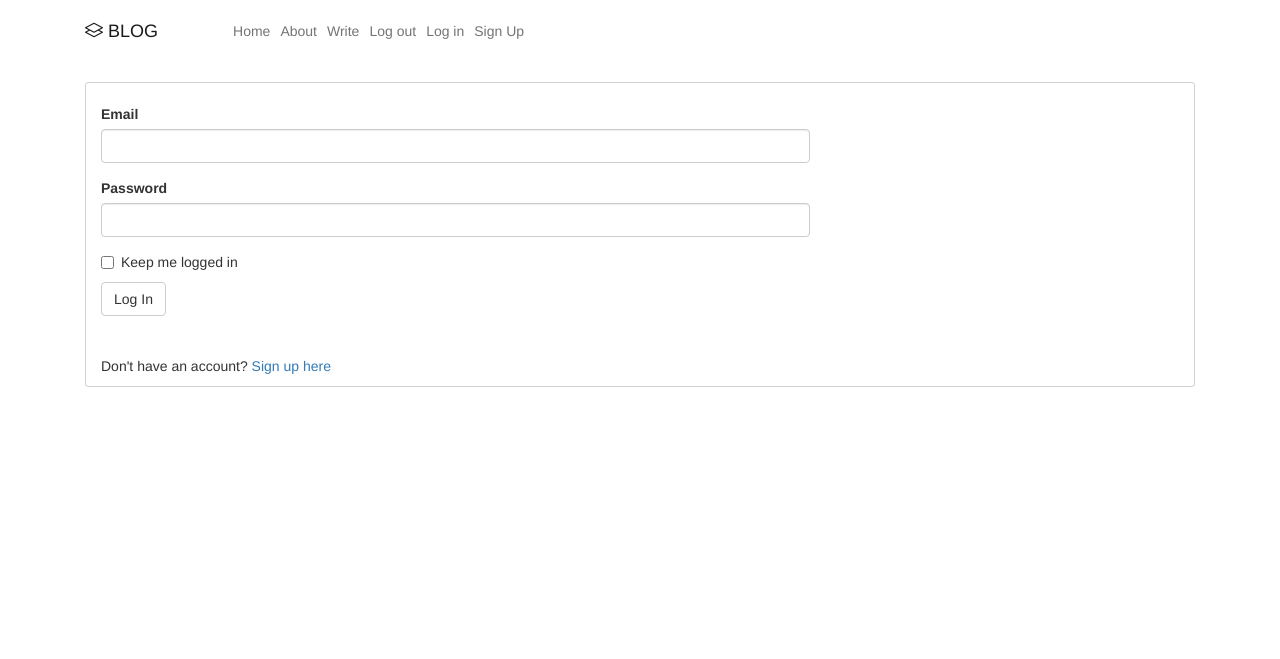
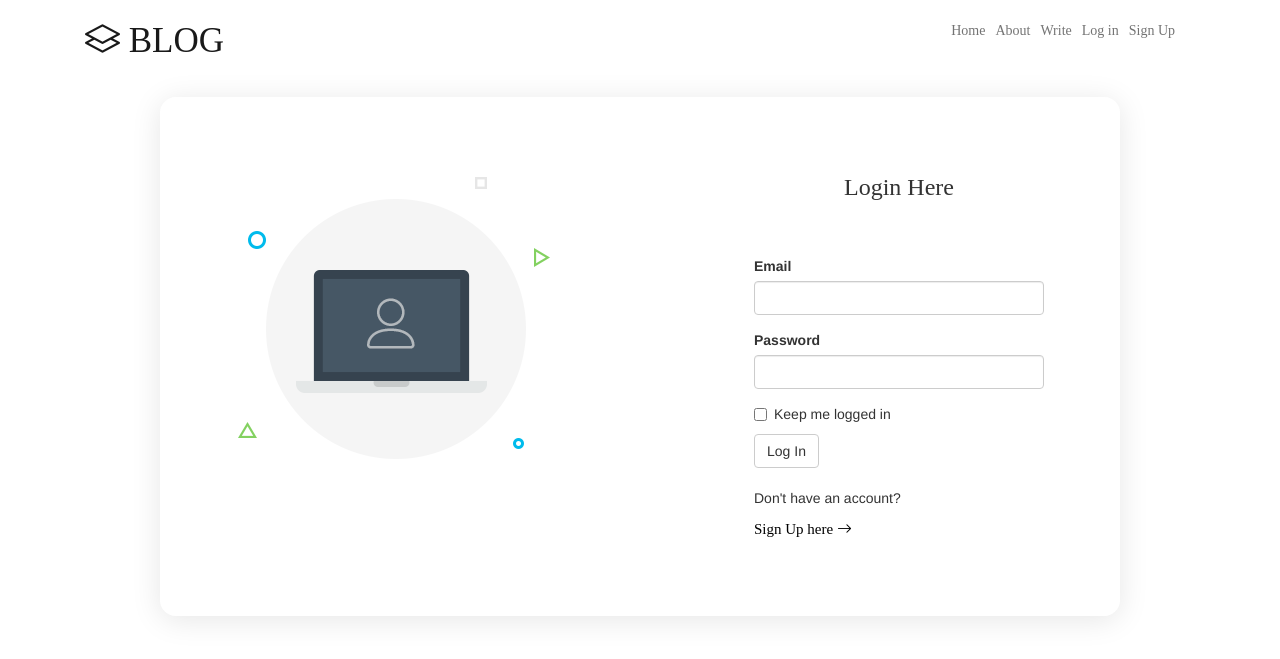
Before and after one commit to Morces/blog, a Flask app: page /authenticate/login in a window 1280 px wide. Shown: the top 659 px of the page. Run offline with Flask 2, Linux system fonts and the light colour scheme; some libraries are stand-ins or nearby versions.

Commit message:
fix:style-optimized login and signup page

```diff
--- a/app/auth/forms.py
+++ b/app/auth/forms.py
@@ -6,11 +6,11 @@ from app.models import User
 
 
 class RegisterForm(FlaskForm):
-    username = StringField('Username', validators=[InputRequired()])
-    email = StringField('Enter your email', validators=[InputRequired(), Email()])
-    password = PasswordField('password', validators=[InputRequired(), Length(min=8)])
-    confirm_password = PasswordField('Confirm password', validators=[InputRequired(), EqualTo('Confirm_password', message='Passwords do not match')])
-    submit = SubmitField('Register')
+    email = StringField('Your Email Address', validators=[InputRequired(),Email()])
+    username = StringField('Enter your username', validators=[InputRequired()])
+    password = PasswordField('Password', validators=[InputRequired(),Length(min=6),EqualTo('password_confirm', message='Passwords do not match')])
+    password_confirm  = PasswordField('Confirm Passwords',validators=[InputRequired()])
+    submit = SubmitField('Sign Up')
 
     def validate_username(self, username):
         user = User.query.filter_by(username=username.data).first()
--- a/app/auth/views.py
+++ b/app/auth/views.py
@@ -1,5 +1,5 @@
-from ..import db
-from flask_bcrypt import bcrypt
+from ..import db,bcrypt
+# from flask_bcrypt import bcrypt
 from flask import flash, redirect, render_template, request, url_for
 from flask_login import current_user, login_required, login_user, logout_user
 
@@ -33,11 +33,8 @@ def login():
     form = LoginForm()
     if form.validate_on_submit():
         user = User.query.filter_by(email=form.email.data).first()
-        if user and bcrypt.check_password_hash(user.password,form.password.data):
+        if user and bcrypt.check_password_hash(user.password_hush, form.password.data):
             login_user(user, remember=form.remember_me.data)
-            next = request.args.get('next')
-            if next is None or not next.startswith('/'):
-                next = url_for('main.index')
 
             return redirect(url_for('main.account'))
         flash ('Invalid username or Password!')
--- a/app/static/css/login.css
+++ b/app/static/css/login.css
@@ -0,0 +1,106 @@
+.limiter {
+    width: 90%;
+    margin: auto;
+}
+
+.container-login100 {
+    display: -webkit-box;
+    display: -webkit-flex;
+    display: -moz-box;
+    display: -ms-flexbox;
+    display: flex;
+    flex-wrap: wrap;
+    justify-content: center;
+    align-items: center;
+    padding: 15px;
+
+
+}
+
+.txt2 {
+    font-family: Poppins-Regular;
+    font-size: 15px;
+    line-height: 1.5;
+    color: #000000;
+}
+
+a {
+font-family: Poppins-Regular;
+font-size: 15px;
+line-height: 1.7;
+color: #666666;
+margin: 0px;
+transition: all 0.4s;
+-webkit-transition: all 0.4s;
+-o-transition: all 0.4s;
+-moz-transition: all 0.4s;
+}
+
+a:focus {
+	outline: none !important;
+}
+
+a:hover {
+	text-decoration: none;
+  color: #57b846;
+}
+.wrap-login100 {
+    width: 960px;
+    background: #fff;
+    border-radius: 10px;
+    background-color: rgba(255, 255, 255, 0.2);
+    border: 1px solid rgba(255, 255, 255, 0.3);
+    border-radius: 16px;
+    box-shadow: 0 4px 30px rgba(0,0,0,0.1);
+    backdrop-filter: blur(5px);
+    overflow: hidden;
+    display: -webkit-box;
+    display: -webkit-flex;
+    display: -moz-box;
+    display: -ms-flexbox;
+    display: flex;
+    flex-wrap: wrap;
+    justify-content: space-between;
+    padding:  75px 75px;
+}
+
+.login100-form {
+    width: 290px;
+  }
+
+  .login100-form-title {
+    font-family: Poppins-Bold;
+    font-size: 24px;
+    color: #333333;
+    line-height: 1.2;
+    text-align: center;
+
+    width: 100%;
+    display: block;
+    padding-bottom: 54px;
+  }
+
+.login100-pic {
+    width: 316px;
+}
+
+.login100-pic img {
+    max-width: 100%;
+}
+
+
+@media (max-width: 992px) {
+    .wrap-login100 {
+      padding: 177px 90px 33px 85px;
+    }
+
+    .login100-pic {
+      width: 35%;
+    }
+}
+
+@media (max-width: 576px) {
+    .wrap-login100 {
+      padding: 100px 15px 33px 15px;
+    }
+}
--- a/app/templates/auth/login.html
+++ b/app/templates/auth/login.html
@@ -11,12 +11,21 @@
 {%  block content %}
 {% import "bootstrap/wtf.html" as wtf %}
 
-<div class="container">
-  <div class="card">
-    <br>
-    <div class= "col-md-2"> </div>
-    <div class="col-md-8">
-    <!--Flash message -->
+
+
+<div class="limiter">
+  <div class="container-login100">
+    <div class="wrap-login100">
+      <div class="login100-pic">
+        <img src="/static/img/img-01.png" alt="IMG">
+      </div>
+
+      <div class="login100-form validate-form">
+        <span class="login100-form-title">
+          Login Here
+        </span>
+
+        <!-- Flash message -->
         {% for message in get_flashed_messages() %}
         <div class="alert alert-danger">
           <button type="button" class="close" data-dismiss="alert">&times;</button>
@@ -25,10 +34,16 @@
         {% endfor %}
         <!-- Login form -->
         {{wtf.quick_form(form)}}
-    <br><br>
-    <p> Don't have an account? <a href="{{url_for('auth.register')}}">Sign up here</a></p>
+        <br>
+        <div class="sign">
+          <p>Don't have an account?</p>
+          <a class="txt2" href="{{url_for('auth.register')}}">
+            Sign Up here
+            <i class="bi bi-arrow-right"></i>
+          </a>
         </div>
-   <div clas="col-md-2"> </div>
+      </div>
+    </div>
   </div>
 </div>
 
--- a/app/templates/base.html
+++ b/app/templates/base.html
@@ -40,7 +40,7 @@
     <nav class="navbar fixed-top navbar-expand-lg">
         <div class="container">
 
-            <a href="#" class="navbar-brand">
+            <a href="/" class="navbar-brand" style="font-size: 35px;">
                 <i class="bi-layers"></i> BLOG
             </a>
 
@@ -54,30 +54,44 @@
             </button>
 
             <div class="collapse navbar-collapse" id="navbarNav">
-                <ul class="navbar-nav ms-lg-5">
+                <ul class="navbar-nav ms-lg-5 pull-right">
+
                     <li class="nav-item">
-                        <a class="nav-link" href="">Home</a>
+                        <a class="nav-link" href="/">Home</a>
                     </li>
 
                     <li class="nav-item">
                         <a class="nav-link" href="#about">About</a>
                     </li>
 
+                    {% if current_user.is_authenticated %}
+
                     <li class="nav-item">
-                        <a class="nav-link" href="#">Write</a>
+                        <a class="nav-link" href="{{url_for('main.account')}}">Account</a>
+                    </li>
+                    <li class="nav-item">
+                        <a class="nav-link" href="{{url_for('main.write')}}">Write</a>
+                    </li>
+                    <li>
+                        <a href="{{url_for('main.profile')}}"> Profile</a>
+                    </li>
+                    <li class="nav-item">
+                        <a class="nav-link" href="{{url_for('auth.logout')}}">Log out</a>
+                    </li>
+
+                    {% else %}
+                    <li class="nav-item">
+                        <a class="nav-link" href="{{url_for('main.write')}}">Write</a>
                     </li>
 
                     <li class="nav-item">
-                        <a class="nav-link" href="">Log out</a>
+                        <a class="nav-link" href="{{url_for('auth.login')}}">Log in</a>
                     </li>
 
                     <li class="nav-item">
-                        <a class="nav-link" href="">Log in</a>
+                        <a class="nav-link" href="{{url_for('auth.register')}}">Sign Up</a>
                     </li>
-
-                    <li class="nav-item">
-                        <a class="nav-link" href="">Sign Up</a>
-                    </li>
+                    {% endif %}
                 </ul>
             </div>
         </div>
```
Also changed, not shown: app/__init__.py (+5 -3 lines), app/models.py (+11 -11 lines), app/templates/auth/register.html (+20 -6 lines), migrations/versions/1ff938166593_password_column_edited_to_password_hush.py (added, +28 -0 lines), app/static/img/img-01.png (added). Lines whose indentation alone changed are shown as unchanged.
